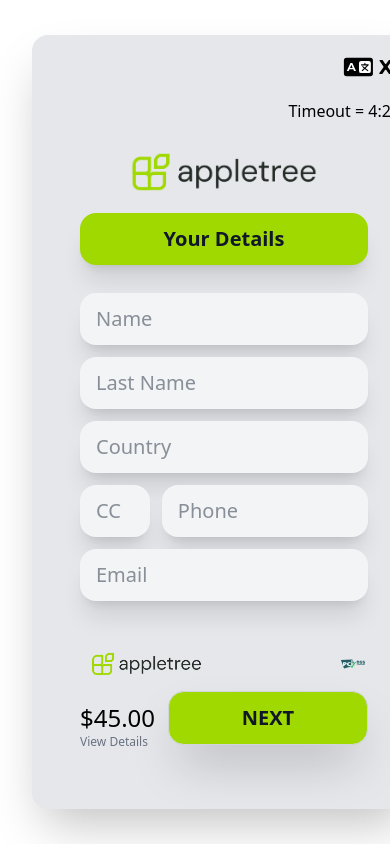
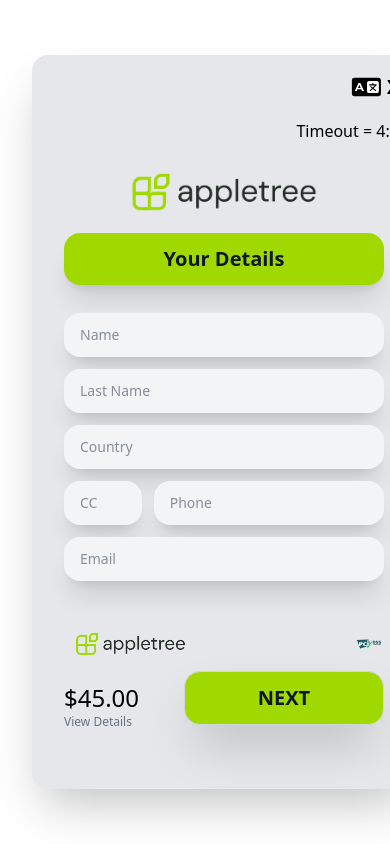
Before and after one commit to khomabhena/AppleTree, a React (Vite) app: page / in a window 390 px wide. Shown: the top 844 px of the page. Built offline with nearby package versions, Linux system fonts and the light colour scheme; the HTML template or start-up script is replaced by a standard one.

Commit message:
reduced font size in input fields

```diff
--- a/src/components/Container.jsx
+++ b/src/components/Container.jsx
@@ -3,20 +3,20 @@ import React from 'react'
 const Container = ({children, name}) => {
   return (
     <div className=' w-sm md:w-md bg-gray-200 min-h-[600px] rounded-2xl shadow-2xl'>
-        <div className=' flex flex-row justify-between mx-4'>
+        <div className=' flex flex-row justify-between mx-2 md:mx-4'>
             <div className=''></div>
             <div className=''>
                 <img src="/ax.svg" width="64px" height="auto" alt="" />
             </div>
         </div>
-        <div className=' flex flex-row justify-between mx-4'>
+        <div className=' flex flex-row justify-between mx-2 md:mx-4'>
             <p></p>
             <p>Timeout = <span className=' font-medium'>4:27</span></p>
         </div>
         <div className=' flex justify-center'>
             <img className=' mt-6' src="/appletree-logo.png" width="224px" alt="" />
         </div>
-        <div className=' mt-4 mx-12 pb-12'>
+        <div className=' mt-4 mx-8 md:mx-12 pb-12'>
             <p className=' bg-[#a0d900] mt-2 mb-4 py-3 font-bold text-xl shadow-xl rounded-2xl text-gray-900'>{name}</p>
             {children}
         </div>
--- a/src/components/TextInput.jsx
+++ b/src/components/TextInput.jsx
@@ -2,7 +2,7 @@ import React from 'react'
 
 const TextInput = ({name}) => {
   return (
-    <input className=' bg-gray-100 w-full rounded-2xl px-4 py-3 mt-3 shadow-xl text-xl text-gray-800' type="text" placeholder={name} />
+    <input className=' bg-gray-100 w-full rounded-2xl px-4 py-3 mt-3 shadow-xl text-sm md:text-base text-gray-800' type="text" placeholder={name} />
   )
 }
 
--- a/src/components/TextInputCC.jsx
+++ b/src/components/TextInputCC.jsx
@@ -3,8 +3,8 @@ import React from 'react'
 const TextInputCC = ({name1, name2, reverse}) => {
   return (
     <div className={ reverse ? 'mt-3 flex gap-3 flex-row-reverse' : 'mt-3 flex flex-row gap-3'}>
-      <input className=' w-1/4 bg-gray-100 rounded-2xl px-4 py-3 shadow-xl text-xl text-gray-800' type="text" placeholder={name1} />
-      <input className=' w-3/4 bg-gray-100 rounded-2xl px-4 py-3 shadow-xl text-xl text-gray-800' type="text" placeholder={name2} />
+      <input className=' w-1/4 bg-gray-100 rounded-2xl px-4 py-3 shadow-xl text-sm md:text-base text-gray-800' type="text" placeholder={name1} />
+      <input className=' w-3/4 bg-gray-100 rounded-2xl px-4 py-3 shadow-xl text-sm md:text-base text-gray-800' type="text" placeholder={name2} />
     </div>
   )
 }
--- a/src/components/TextInputCCTwo.jsx
+++ b/src/components/TextInputCCTwo.jsx
@@ -3,8 +3,8 @@ import React from 'react'
 const TextInputCCTwo = ({name1, name2, reverse}) => {
   return (
     <div className={ reverse ? 'mt-3 flex gap-3 flex-row-reverse' : 'mt-3 flex flex-row gap-3'}>
-      <input className=' w-2/5 bg-gray-100 rounded-2xl px-4 py-3 shadow-xl text-xl text-gray-800' type="text" placeholder={name1} />
-      <input className=' w-3/5 bg-gray-100 rounded-2xl px-4 py-3 shadow-xl text-xl text-gray-800' type="text" placeholder={name2} />
+      <input className=' w-2/5 bg-gray-100 rounded-2xl px-4 py-3 shadow-xl text-sm md:text-base text-gray-800' type="text" placeholder={name1} />
+      <input className=' w-3/5 bg-gray-100 rounded-2xl px-4 py-3 shadow-xl text-sm md:text-base text-gray-800' type="text" placeholder={name2} />
     </div>
   )
 }
```
